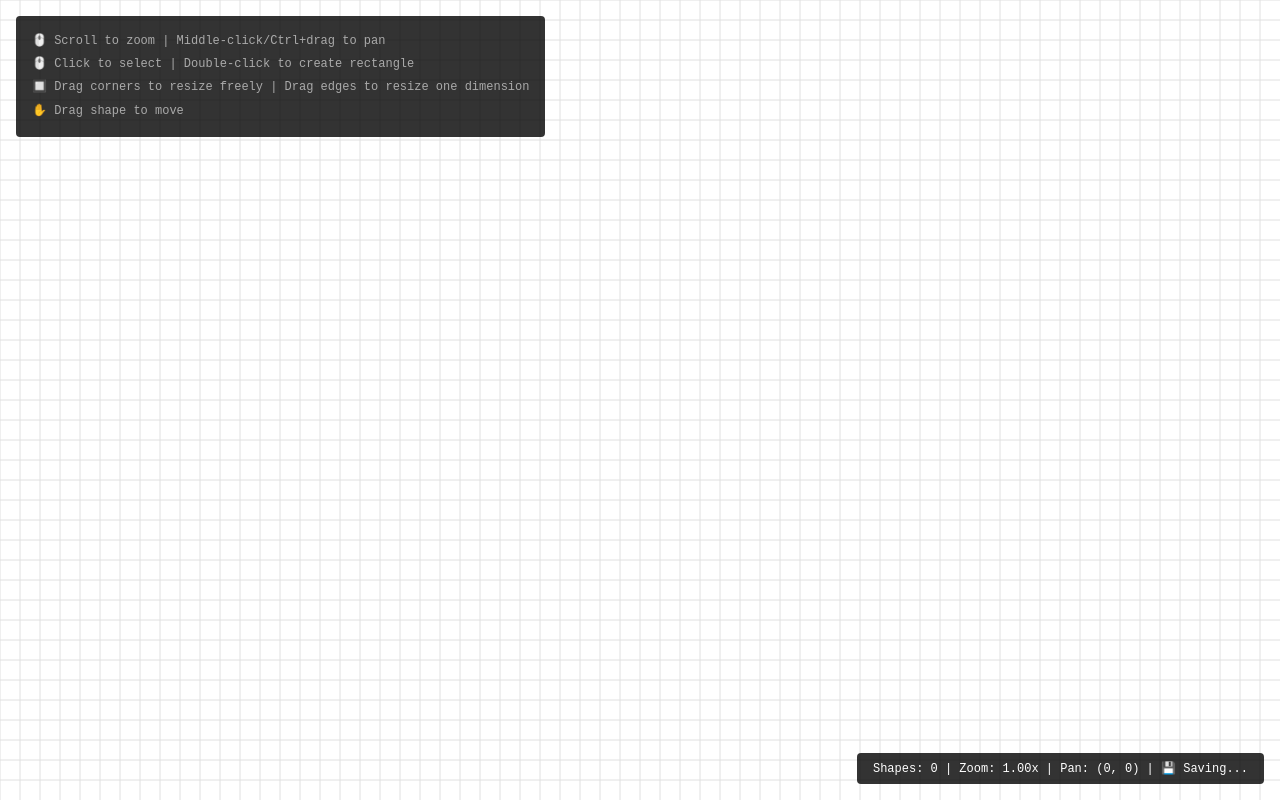
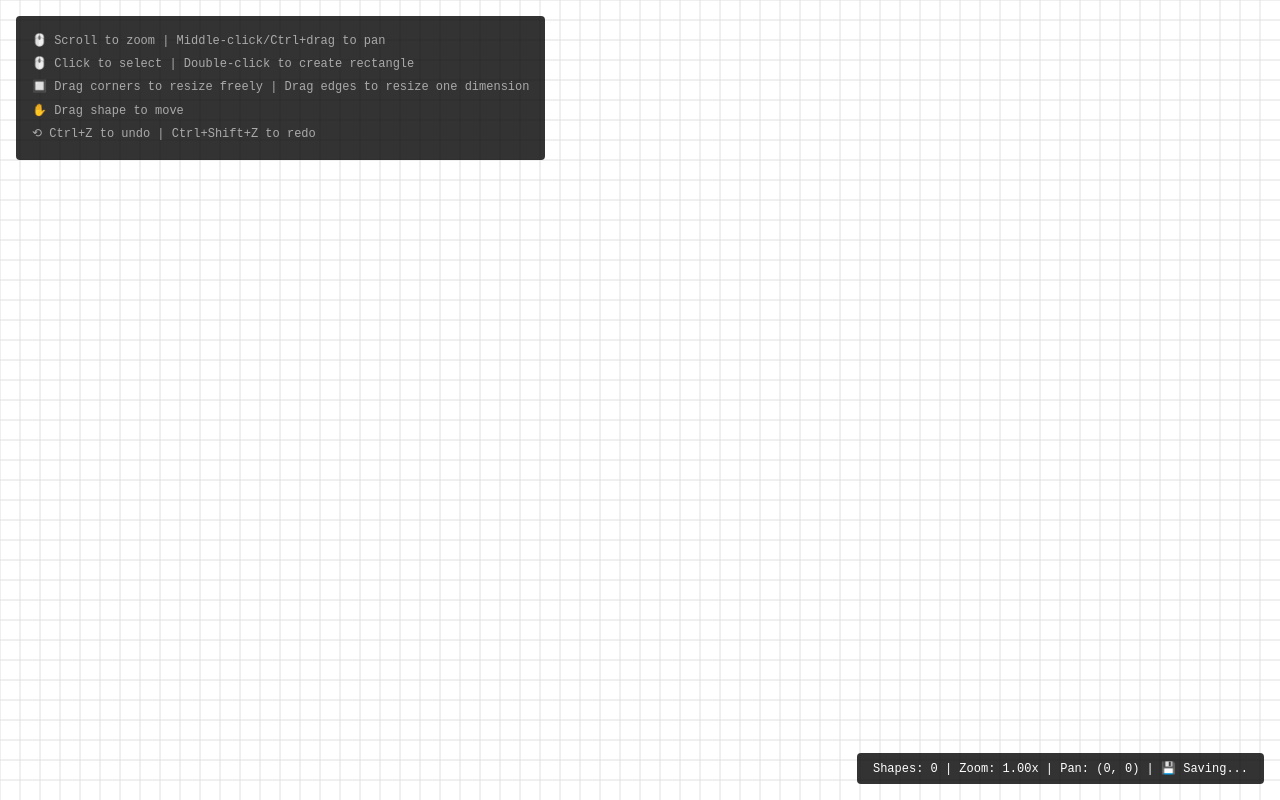
Before and after one commit to aeperea/canvas-proj, a React (Vite) app: page / in a window 1280 px wide. Built offline with nearby package versions, Linux system fonts and the light colour scheme.

Commit message:
Adding history and os utils for undo/redo shortcuts

```diff
--- a/src/App.tsx
+++ b/src/App.tsx
@@ -19,18 +19,55 @@ import {
   applyResize,
   getCursorForHandle,
 } from './canvas/ResizeHandles';
+import {
+  createHistoryState,
+  pushHistory,
+  undo,
+  redo,
+  getCurrentState,
+  canUndo,
+  canRedo,
+  type HistoryState,
+} from './utils/history';
+import {
+  isUndoShortcut,
+  isRedoShortcut,
+  getUndoShortcut,
+  getRedoShortcut,
+} from './utils/os';
 
 const App: React.FC = () => {
   const canvasRef = useRef<HTMLCanvasElement>(null);
-  const [state, setState] = useState<EditorState>(() => {
+  const initialState = createInitialState();
+  const [history, setHistory] = useState<HistoryState>(() => {
     const savedState = loadState();
-    return savedState || createInitialState();
+    return createHistoryState(savedState || initialState);
   });
+  const state = history.present;
   const [lastSyncTime, setLastSyncTime] = useState<number | null>(null);
   const [cursorStyle, setCursorStyle] = useState<string>('grab');
+  const [showHistoryStats, setShowHistoryStats] = useState(false);
   const renderLoopRef = useRef<RenderLoop | null>(null);
   const isPanningRef = useRef(false);
   const lastMousePosRef = useRef({x: 0, y: 0});
+
+  // Helper to update state through history
+  const updateStateWithHistory = (
+    updater: (state: EditorState) => EditorState
+  ) => {
+    setHistory((prevHistory) => {
+      const newState = updater(prevHistory.present);
+      return pushHistory(prevHistory, newState);
+    });
+  };
+
+  // Direct state update (for transient state like resizing, dragging, panning)
+  const setState = (updater: (state: EditorState) => EditorState) => {
+    setHistory((prevHistory) => ({
+      ...prevHistory,
+      present: updater(prevHistory.present),
+    }));
+  };
 
   // Save state to localStorage whenever it changes
   useEffect(() => {
@@ -77,7 +114,7 @@ const App: React.FC = () => {
       // Load the new state from storage
       const newState = loadState();
       if (newState) {
-        setState(newState);
+        setHistory(createHistoryState(newState));
         setLastSyncTime(Date.now());
         renderLoopRef.current?.markDirty();
       }
@@ -85,6 +122,36 @@ const App: React.FC = () => {
 
     window.addEventListener('storage', handleStorageChange);
     return () => window.removeEventListener('storage', handleStorageChange);
+  }, []);
+
+  // Listen for undo/redo keyboard shortcuts
+  useEffect(() => {
+    const handleKeyDown = (e: KeyboardEvent) => {
+      if (isUndoShortcut(e)) {
+        e.preventDefault();
+        setHistory((prevHistory) => {
+          const newHistory = undo(prevHistory);
+          if (newHistory) {
+            renderLoopRef.current?.markDirty();
+            return newHistory;
+          }
+          return prevHistory;
+        });
+      } else if (isRedoShortcut(e)) {
+        e.preventDefault();
+        setHistory((prevHistory) => {
+          const newHistory = redo(prevHistory);
+          if (newHistory) {
+            renderLoopRef.current?.markDirty();
+            return newHistory;
+          }
+          return prevHistory;
+        });
+      }
+    };
+
+    window.addEventListener('keydown', handleKeyDown);
+    return () => window.removeEventListener('keydown', handleKeyDown);
   }, []);
 
   // Mouse wheel zoom
@@ -260,7 +327,8 @@ const App: React.FC = () => {
   const handleMouseUp = () => {
     isPanningRef.current = false;
     if (state.resizing || state.dragging) {
-      setState((prevState) => ({
+      // Finalize resize/drag by removing those states and pushing to history
+      updateStateWithHistory((prevState) => ({
         ...prevState,
         resizing: null,
         dragging: null,
@@ -275,7 +343,8 @@ const App: React.FC = () => {
       state.transform
     );
 
-    setState((prevState) => {
+    // Create shapes are undo-able
+    updateStateWithHistory((prevState) => {
       const newRect = createRectangle(worldPos.x, worldPos.y);
       return addShape(prevState, newRect);
     });
@@ -303,6 +372,11 @@ const App: React.FC = () => {
             ↔️ Synced across tabs
           </span>
         )}
+        {showHistoryStats && (
+          <span style={{marginLeft: '8px', color: '#fbbf24'}}>
+            | Undo: {history.past.length} | Redo: {history.future.length}
+          </span>
+        )}
       </div>
       <div className="help">
         <div>🖱️ Scroll to zoom | Middle-click/Ctrl+drag to pan</div>
@@ -311,6 +385,9 @@ const App: React.FC = () => {
           🔲 Drag corners to resize freely | Drag edges to resize one dimension
         </div>
         <div>✋ Drag shape to move</div>
+        <div>
+          ⟲ {getUndoShortcut()} to undo | {getRedoShortcut()} to redo
+        </div>
       </div>
     </div>
   );
--- /dev/null
+++ b/src/utils/history.ts
@@ -0,0 +1,105 @@
+import {EditorState} from '../types';
+
+/**
+ * History Manager - Manages undo/redo state
+ */
+
+export interface HistoryState {
+  past: EditorState[];
+  present: EditorState;
+  future: EditorState[];
+}
+
+/**
+ * Create initial history state
+ */
+export function createHistoryState(initialState: EditorState): HistoryState {
+  return {
+    past: [],
+    present: initialState,
+    future: [],
+  };
+}
+
+/**
+ * Push a new state onto the history
+ * Clears the future stack (redo history)
+ */
+export function pushHistory(
+  history: HistoryState,
+  newState: EditorState
+): HistoryState {
+  return {
+    past: [...history.past, history.present],
+    present: newState,
+    future: [],
+  };
+}
+
+/**
+ * Undo: Move current state to future, pop from past
+ * Returns null if there's nothing to undo
+ */
+export function undo(history: HistoryState): HistoryState | null {
+  if (history.past.length === 0) return null;
+
+  const newPast = history.past.slice(0, -1);
+  const newPresent = history.past[history.past.length - 1];
+
+  return {
+    past: newPast,
+    present: newPresent,
+    future: [history.present, ...history.future],
+  };
+}
+
+/**
+ * Redo: Move future state to present, add current to past
+ * Returns null if there's nothing to redo
+ */
+export function redo(history: HistoryState): HistoryState | null {
+  if (history.future.length === 0) return null;
+
+  const newPresent = history.future[0];
+  const newFuture = history.future.slice(1);
+
+  return {
+    past: [...history.past, history.present],
+    present: newPresent,
+    future: newFuture,
+  };
+}
+
+/**
+ * Get current state from history
+ */
+export function getCurrentState(history: HistoryState): EditorState {
+  return history.present;
+}
+
+/**
+ * Check if we can undo
+ */
+export function canUndo(history: HistoryState): boolean {
+  return history.past.length > 0;
+}
+
+/**
+ * Check if we can redo
+ */
+export function canRedo(history: HistoryState): boolean {
+  return history.future.length > 0;
+}
+
+/**
+ * Get debug info about history
+ */
+export function getHistoryStats(history: HistoryState): {
+  pastSize: number;
+  futureSize: number;
+} {
+  return {
+    pastSize: history.past.length,
+    futureSize: history.future.length,
+  };
+}
--- /dev/null
+++ b/src/utils/os.ts
@@ -0,0 +1,74 @@
+/**
+ * OS Detection utilities
+ */
+
+export type OS = 'mac' | 'windows' | 'linux' | 'unknown';
+
+/**
+ * Detect the current operating system
+ */
+export function detectOS(): OS {
+  if (typeof navigator === 'undefined') return 'unknown';
+
+  const userAgent = navigator.userAgent.toLowerCase();
+
+  if (userAgent.includes('mac') || userAgent.includes('iphone')) {
+    return 'mac';
+  } else if (userAgent.includes('win')) {
+    return 'windows';
+  } else if (userAgent.includes('linux')) {
+    return 'linux';
+  }
+
+  return 'unknown';
+}
+
+/**
+ * Get the modifier key name for the current OS
+ */
+export function getModifierKey(): string {
+  const os = detectOS();
+  return os === 'mac' ? 'Cmd' : 'Ctrl';
+}
+
+/**
+ * Get the modifier key symbol for the current OS
+ */
+export function getModifierSymbol(): string {
+  const os = detectOS();
+  return os === 'mac' ? '⌘' : 'Ctrl';
+}
+
+/**
+ * Get undo shortcut display text for current OS
+ */
+export function getUndoShortcut(): string {
+  const symbol = getModifierSymbol();
+  return `${symbol}+Z`;
+}
+
+/**
+ * Get redo shortcut display text for current OS
+ */
+export function getRedoShortcut(): string {
+  const symbol = getModifierSymbol();
+  const os = detectOS();
+  if (os === 'mac') {
+    return `${symbol}+Shift+Z`;
+  }
+  return `${symbol}+Shift+Z`;
+}
+
+/**
+ * Check if a keyboard event is the undo shortcut
+ */
+export function isUndoShortcut(e: KeyboardEvent): boolean {
+  return (e.ctrlKey || e.metaKey) && !e.shiftKey && e.key.toLowerCase() === 'z';
+}
+
+/**
+ * Check if a keyboard event is the redo shortcut
+ */
+export function isRedoShortcut(e: KeyboardEvent): boolean {
+  return (e.ctrlKey || e.metaKey) && e.shiftKey && e.key.toLowerCase() === 'z';
+}
```
